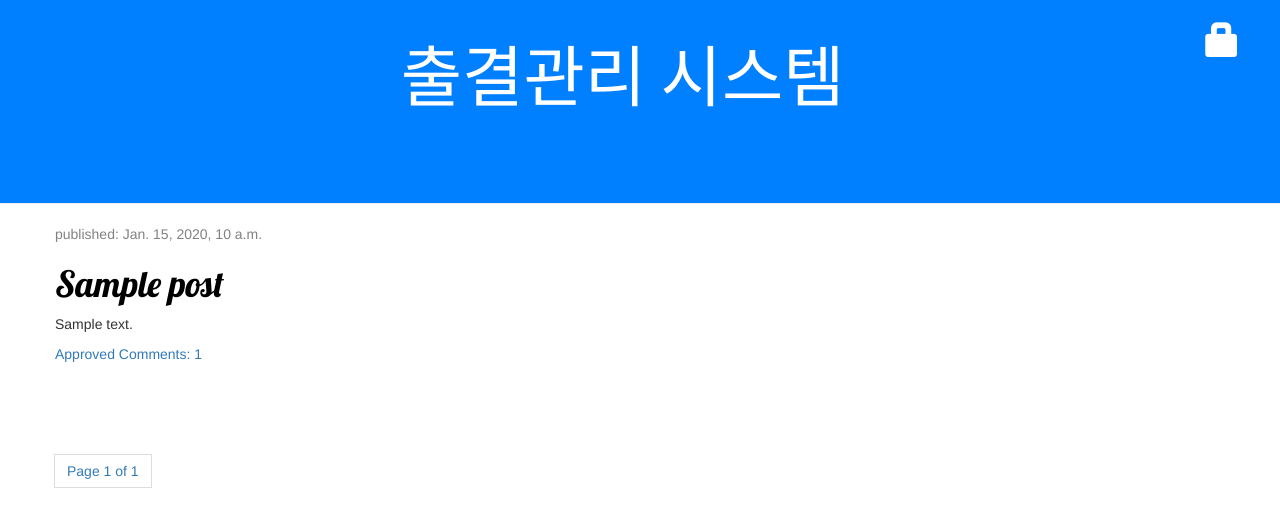
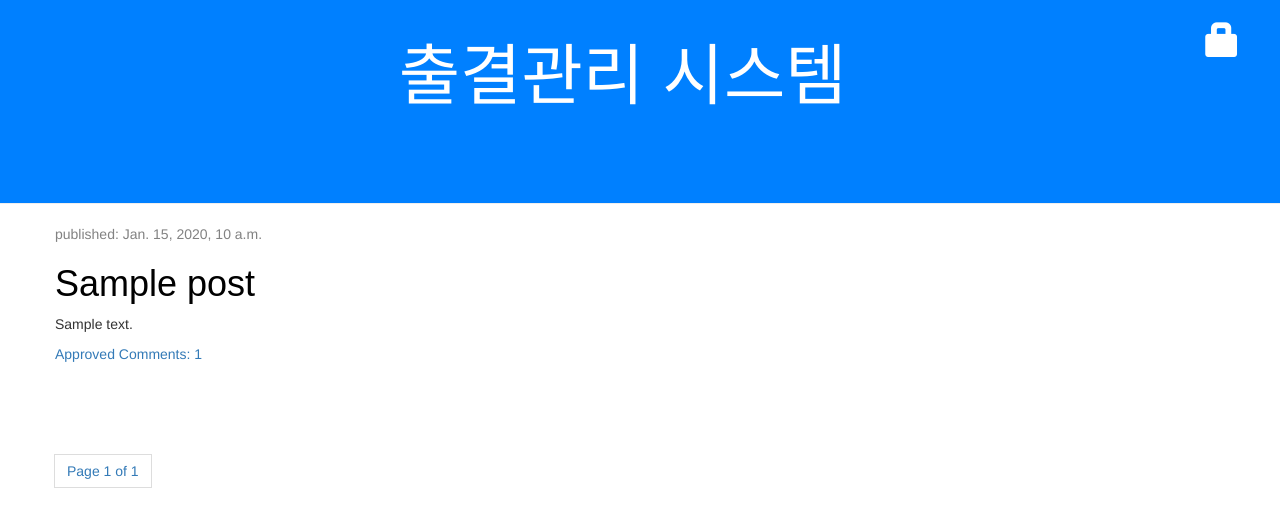
Before and after one commit to wand96/test-cicd, a Django app: template blog/templates/blog/post_list.html in a window 1280 px wide. Shown: the top 527 px of the page. Run offline with Django 3.2, Linux system fonts and the light colour scheme; the template is opened without the code that fills it: most values are stand-ins (such as "Sample title", 1, 10 or a date in 2020); some libraries are stand-ins or nearby versions.

Commit message:
change image30

```diff
--- a/blog/static/css/blog.css
+++ b/blog/static/css/blog.css
@@ -15,7 +15,7 @@
 }
 
 h1, h2, h3, h4 {
-    font-family: 'Lobster', cursive;
+    font-family: 'Black Han Sans', sans-serif;
 }
 
 .date {
```
